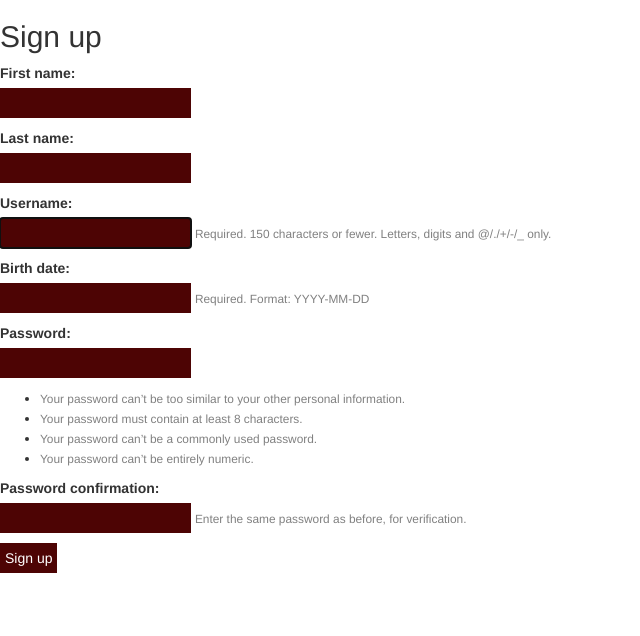
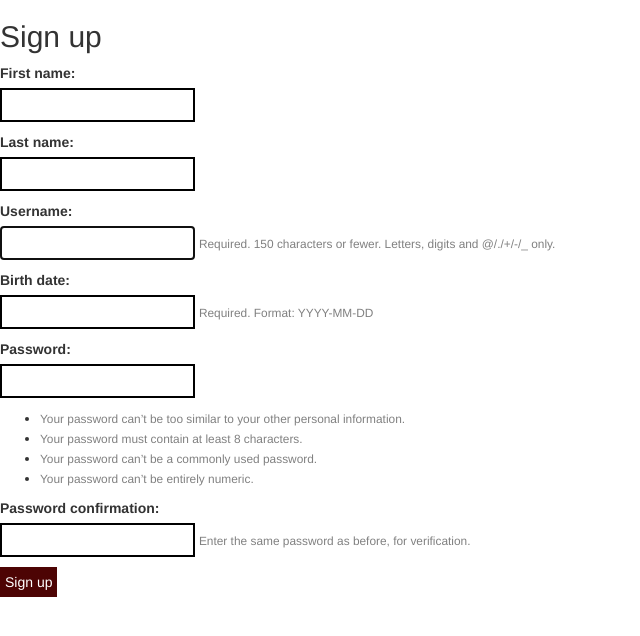
Before and after one commit to sidhbk08/Call-Break, a Django app: page /signup/ in a window 1280 px wide. Shown: the part 111-747 px from the top of the page, without its empty margins (0-640 px from the left). Run offline with Django 3.2, Linux system fonts and the light colour scheme; some libraries are stand-ins or nearby versions.

Commit message:
bs ab dikhne ka update hai

```diff
--- a/static/css/game.css
+++ b/static/css/game.css
@@ -3,6 +3,12 @@ select, button, input {
 	background-color: #4d0404;
 	border: none;
 	padding: 5px 5px;
+}
+input {
+	background-color: white;
+	color: black;
+	border: black solid 2px;
+	text-align: center;
 }
 .cardbut {
 	margin: 0px;
```
